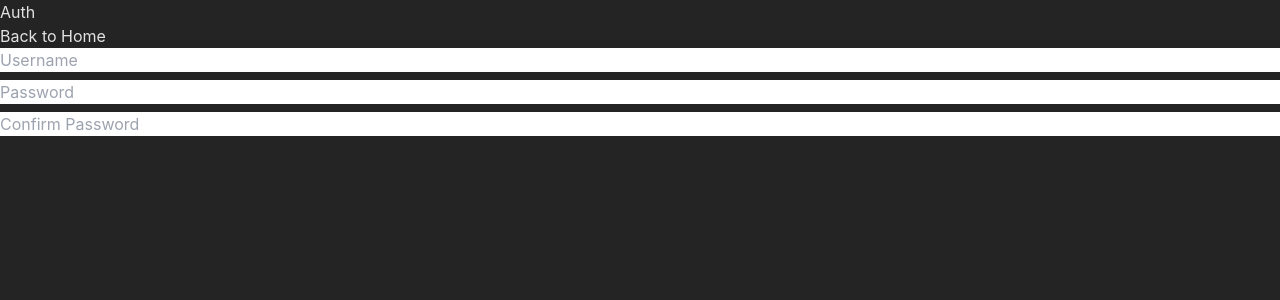
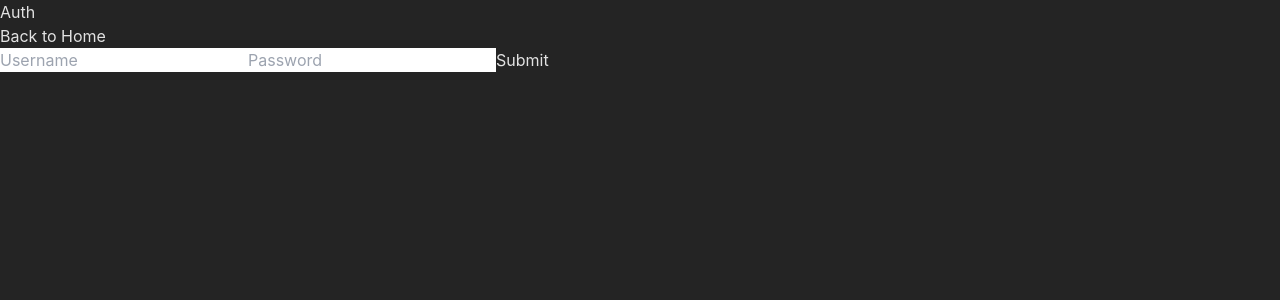
Before and after one commit to PranjalG1122/appNote, a React (Vite) app in the folder client/: page /auth in a window 1280 px wide. Shown: the top 300 px of the page. Built offline with nearby package versions, Linux system fonts and the light colour scheme.

Commit message:
dev: added auth

```diff
--- a/client/src/components/Signin.tsx
+++ b/client/src/components/Signin.tsx
@@ -1,5 +1,76 @@
-import React from "react";
+import React, { useState } from "react";
+import useSWRMutation from "swr/mutation";
 
-export default function Signup() {
-  return <div className="bg-blue-500">signin</div>;
+async function getUser(
+  url: string,
+  {
+    arg: { username, password },
+  }: { arg: { username: string; password: string } }
+) {
+  // preflight
+  // await fetch("http://localhost:3000/api/testing", {
+  //   method: "GET",
+  //   headers: {
+  //     "Access-Control-Allow-Origin": "http://localhost:3000",
+  //     "Access-Control-Allow-Credentials": "true",
+  //     "Access-Control-Allow-Methods": "GET,HEAD,PUT,PATCH,POST,DELETE,OPTIONS",
+  //     "Access-Control-Allow-Headers": "Origin, Content-Type, Accept",
+  //     "Access-Control-Expose-Headers": "Set-Cookie",
+  //   },
+  // });
+  await fetch("http://localhost:3000/api" + url, {
+    method: "POST",
+    credentials: "include",
+    headers: {
+      "content-type": "application/json",
+    },
+    body: JSON.stringify({
+      username,
+      password,
+    }),
+  });
 }
+
+export default function Signin() {
+  const [showPassword, setShowPassword] = useState<boolean>(false);
+  const [username, setUsername] = useState<string>("");
+  const [password, setPassword] = useState<string>("");
+  const { trigger, isMutating, data, error } = useSWRMutation(
+    "/signin",
+    getUser
+  );
+
+  return (
+    <div className="">
+      <input
+        type="text"
+        placeholder="Username"
+        autoComplete="off"
+        required
+        name="username"
+        onChange={(e) => setUsername(e.target.value)}
+      ></input>
+      <input
+        type={showPassword ? "text" : "password"}
+        placeholder="Password"
+        autoComplete="off"
+        required
+        name="password"
+        onChange={(e) => setPassword(e.target.value)}
+      ></input>
+      <button
+        disabled={isMutating}
+        onClick={async () => {
+          try {
+            const result = await trigger({ username, password });
+            console.log({ result });
+          } catch (e) {
+            console.error(e);
+          }
+        }}
+      >
+        Submit
+      </button>
+    </div>
+  );
+}
--- a/client/src/components/Signup.tsx
+++ b/client/src/components/Signup.tsx
@@ -1,12 +1,43 @@
 import React, { useState } from "react";
+import useSWRMutation from "swr/mutation";
+
+async function createUser(
+  url: string,
+  {
+    arg: { username, password },
+  }: { arg: { username: string; password: string } }
+) {
+  await fetch("http://localhost:5000" + url, {
+    method: "POST",
+    headers: {
+      "content-type": "application/json",
+    },
+    body: JSON.stringify({
+      username,
+      password,
+    }),
+  });
+}
 
 export default function Signup() {
   const [showPassword, setShowPassword] = useState<boolean>(false);
   const [username, setUsername] = useState<string>("");
   const [password, setPassword] = useState<string>("");
   const [matchPassword, setMatchPassword] = useState<string>("");
+  const { trigger, isMutating, data, error } = useSWRMutation(
+    "/signup",
+    createUser
+  );
+
   return (
-    <div className="flex flex-col gap-2 ">
+    <div className="flex flex-col gap-2 justify-center items-center w-80 ">
+      <p>
+        {JSON.stringify({
+          isMutating,
+          data,
+          error,
+        })}
+      </p>
       <input
         type="text"
         placeholder="Username"
@@ -31,6 +62,24 @@ export default function Signup() {
         name="matchPassword"
         onChange={(e) => setMatchPassword(e.target.value)}
       ></input>{" "}
+      <button
+        disabled={isMutating}
+        onClick={async () => {
+          if (password !== matchPassword) {
+            console.error("Passwords do not match");
+            return;
+          } else {
+            try {
+              const result = await trigger({ username, password });
+              console.log(result);
+            } catch (e) {
+              console.error(e);
+            }
+          }
+        }}
+      >
+        Create User
+      </button>
     </div>
   );
 }
--- a/client/src/pages/auth.tsx
+++ b/client/src/pages/auth.tsx
@@ -4,6 +4,8 @@ import Signup from "../components/Signup";
 import Signin from "../components/Signin";
 
 export default function auth() {
+  document.title = "Auth";
+
   const [isRegistered, setIsRegistered] = useState<boolean>(false);
   return (
     <div>
@@ -12,7 +14,7 @@ export default function auth() {
 
       {(isRegistered && <></>) || (
         <>
-          <Signup />
+          <Signin />
         </>
       )}
     </div>
```
